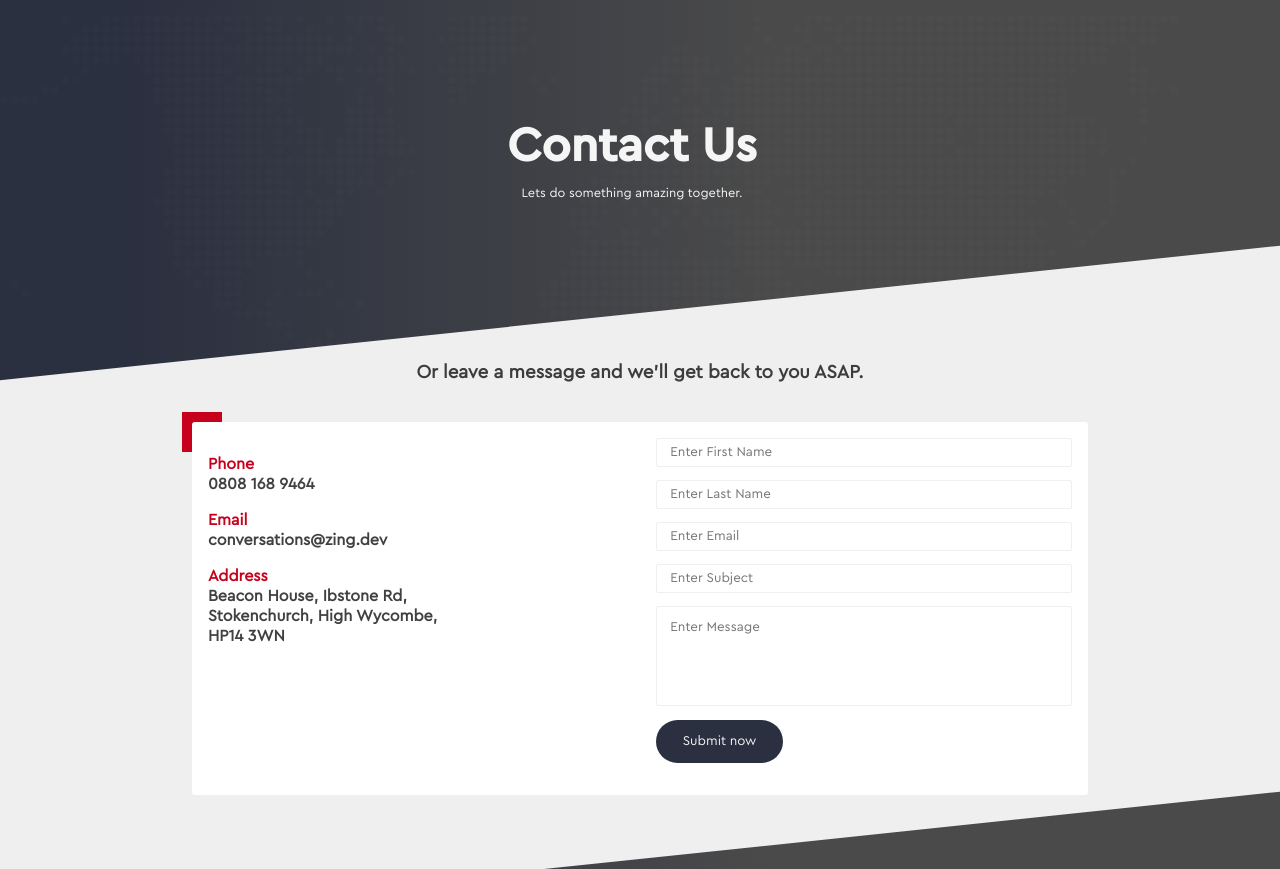
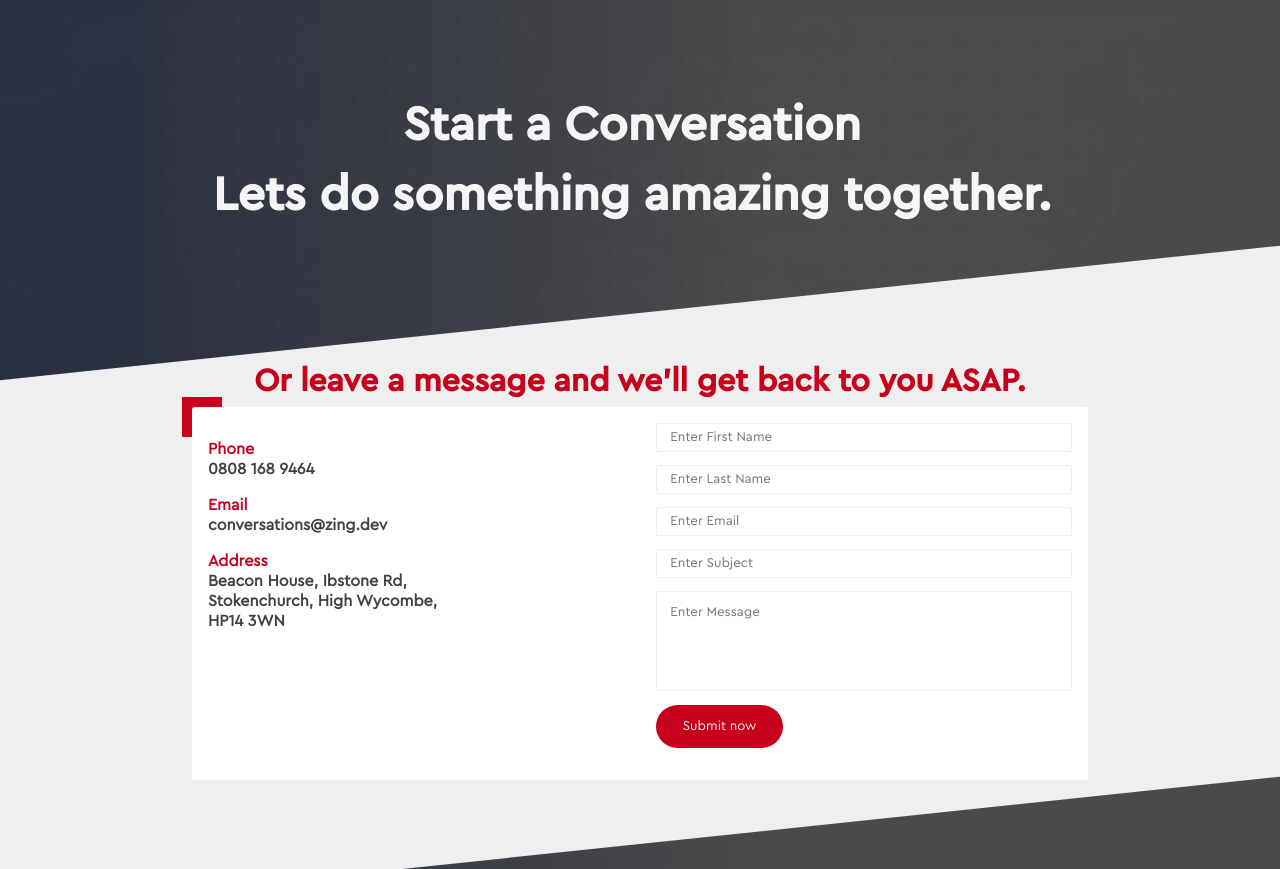
Before and after one commit to zingdevlimited/zing-corp-site, a plain HTML site: page contact-us.html in a window 1280 px wide. Shown: the part 83-952 px from the top of the page. Drawn offline with Linux system fonts and the light colour scheme.

Commit message:
contact-us page fixes. Last 2 requirements needed to be confirmed

```diff
--- a/contact-us.html
+++ b/contact-us.html
@@ -43,16 +43,16 @@
       <section class="section-contact-us">
         <div class="content-container">
           <div class="col-1">
-            <h1>Contact Us</h1>
-            <p>
+            <h1>Start a Conversation</h1>
+            <h1>
               Lets do something amazing together.
-            </p>
+            </h1>
           </div>
         </div>
       </section>
       <section class="section-contact-form" id="submitted">
         <div class="content-container">
-          <h3>Or leave a message and we'll get back to you ASAP.</h3>
+          <h2 class="contact-form-title">Or leave a message and we'll get back to you ASAP.</h2>
           <div class="contact-card">
             <div class="col-1">
               <h4>Phone</h4>
@@ -78,7 +78,7 @@
                   <textarea placeholder="Enter Message" required></textarea>
                 </div>
                 <div class="row">
-                  <button type="submit">Submit now</button>
+                  <button style="background: #c7001c;" class="contact-submit" type="submit">Submit now</button>
                 </div>
               </form>
               <div class="thanks" style="display: none;">
--- a/public/css/home.css
+++ b/public/css/home.css
@@ -452,4 +452,8 @@ body main section .content-container .col-2 img {
   }
 }
 
+.contact-form-title{
+  color:#c7001c;
+}
+
 /*# sourceMappingURL=home.css.map */
```
